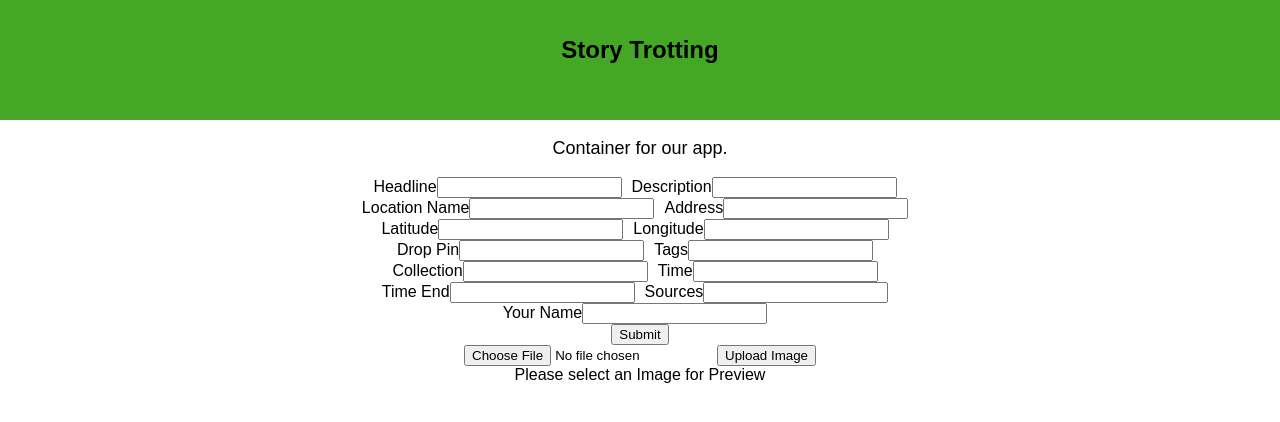
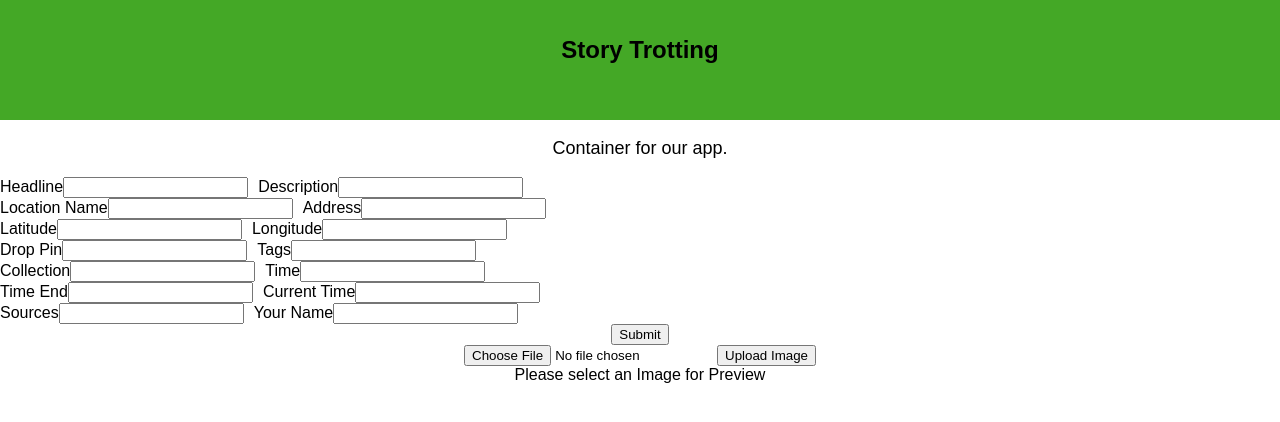
Before and after one commit to brandonvernon/story-trotting, a React (Create React App) app: page / in a window 1280 px wide. Shown: the top 422 px of the page. Built offline with nearby package versions, Linux system fonts and the light colour scheme.

Commit message:
Added timestamp_created

```diff
--- a/src/components/Submission.css
+++ b/src/components/Submission.css
@@ -7,7 +7,7 @@
 }
 
 .row {
-
+  text-align: left;
 }
 
 label {
--- a/src/components/Submission.js
+++ b/src/components/Submission.js
@@ -79,11 +79,15 @@ class Submission extends Component {
               <input type="text" value={this.state.timestamp_end} onChange={this.handleChange} />
             </label>
             <label>
+              Current Time
+              <input type="text" value={this.state.timestamp_created} onChange={this.handleChange} />
+            </label>
+          </div>
+          <div className='row'>
+            <label>
               Sources
               <input type="text" value={this.state.sources} onChange={this.handleChange} />
             </label>
-          </div>
-          <div className='row'>
             <label>
               Your Name
               <input type="text" value={this.state.owner} onChange={this.handleChange} />
```
